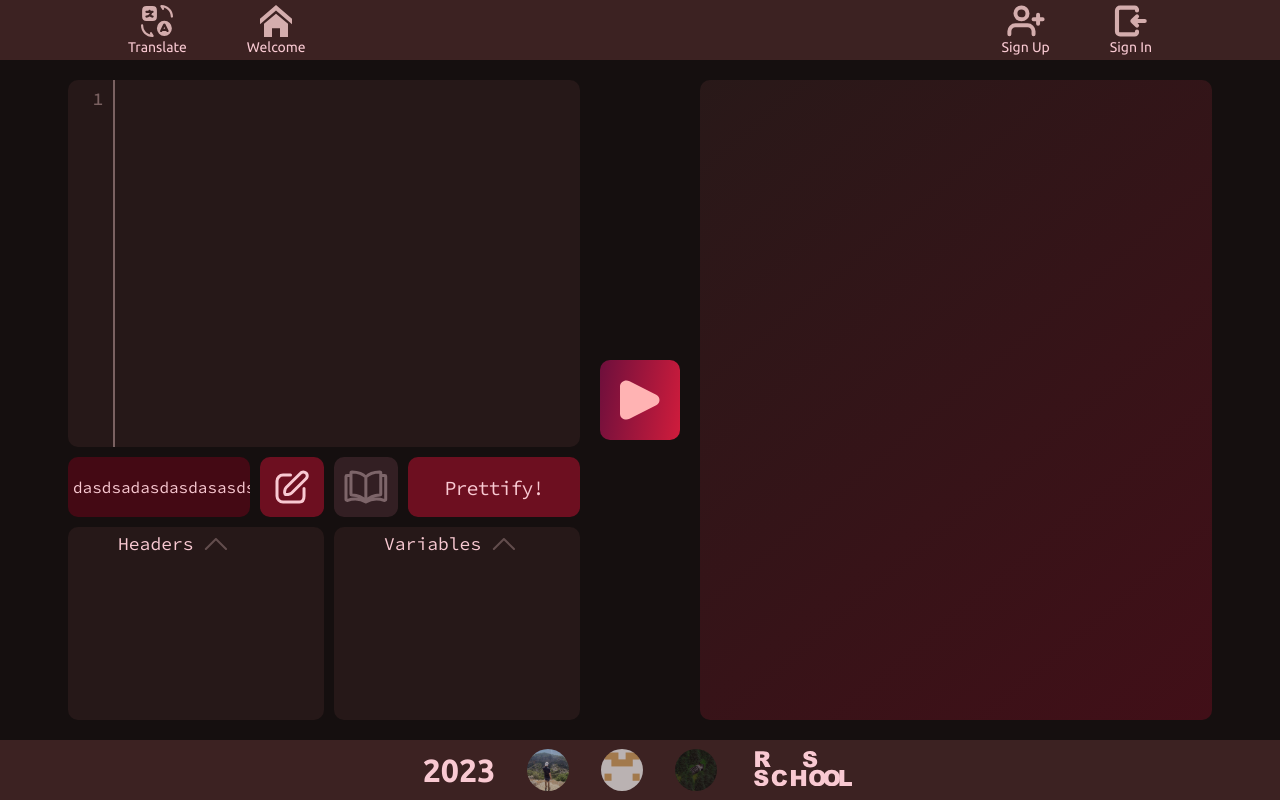
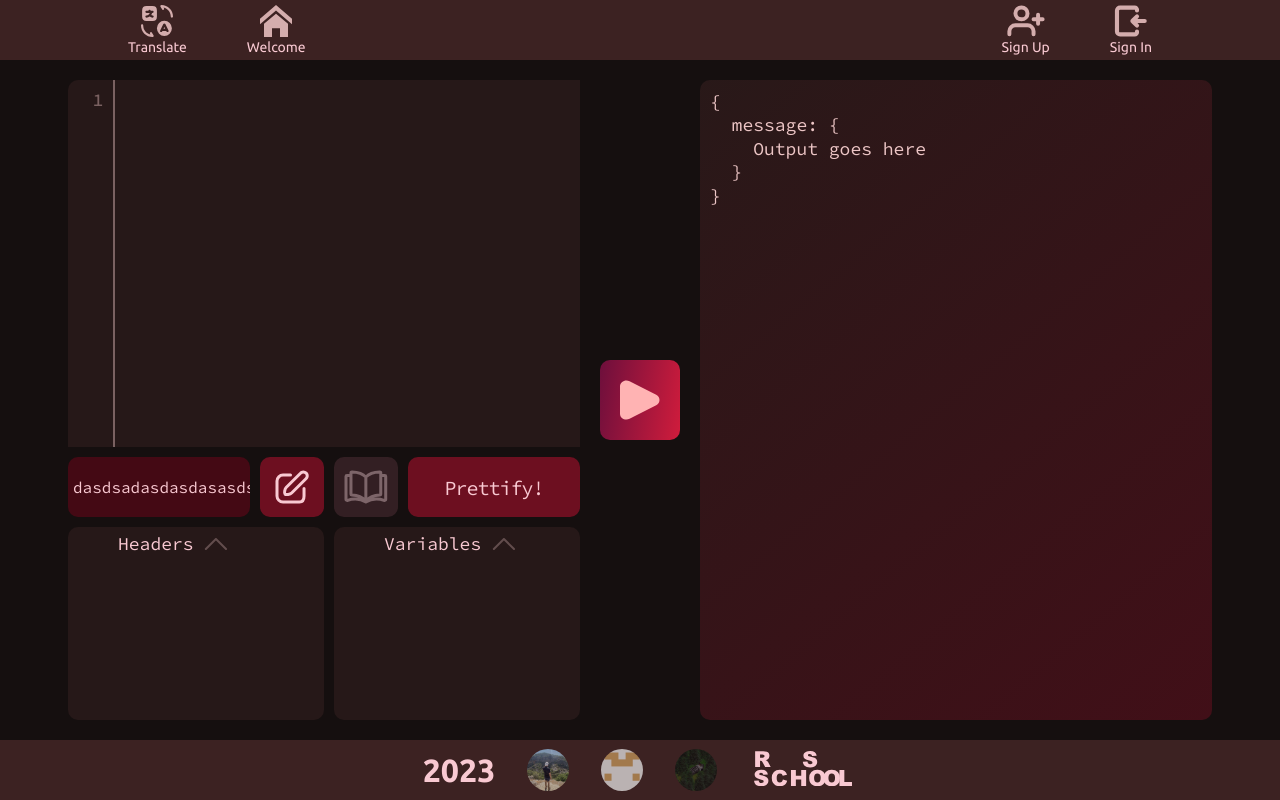
Before and after one commit to shchegolenkov/graphiql-app, a React (Vite) app: page /main in a window 1280 px wide. Built offline with nearby package versions, Linux system fonts and the light colour scheme.

Commit message:
feat: add queryetch function

```diff
--- a/src/pages/Main/Main.module.scss
+++ b/src/pages/Main/Main.module.scss
@@ -18,7 +18,20 @@
   .inputWrapper {
     width: 100%;
     height: 100%;
-    display: flex;
+    display: inline-flex;
+    max-height: 100%;
+
+    overflow: auto;
+
+    &::-webkit-scrollbar-track {
+      background: $color-bg-editor;
+    }
+
+    .editorInput {
+      height: 9999px;
+      overflow: hidden;
+      border-radius: 0;
+    }
   }
 
   * {
@@ -27,11 +40,12 @@
 
   .lines {
     width: 50px;
+    height: 9999px;
     padding: 10px;
 
     font-weight: 500;
     font-size: 18px;
-    line-height: 1;
+    line-height: 1.1;
     text-align: right;
 
     border-radius: 10px 0 0 10px;
@@ -72,16 +86,12 @@
   }
 }
 
-.editorInput {
-  border-radius: 0 10px 10px 0;
-}
-
 textarea {
   padding: 10px;
   width: 100%;
 
   font-size: 18px;
-  line-height: 1;
+  line-height: 1.1;
   color: $color-text-editor;
 
   border-radius: 10px;
@@ -263,6 +273,10 @@ textarea {
 
 .inputViewer {
   height: 100%;
+
+  line-height: 1.3;
+  font-family: 'Source Code Pro', monospace;
+
   background: $color-bg-gradient;
 }
 
@@ -289,6 +303,7 @@ textarea {
     height: auto;
 
     .editor {
+      height: 80dvh;
       width: 100%;
     }
 
--- a/src/pages/Main/Main.tsx
+++ b/src/pages/Main/Main.tsx
@@ -1,4 +1,4 @@
-import { KeyboardEventHandler, useState } from 'react';
+import { ChangeEventHandler, useRef, useState } from 'react';
 
 import { Button } from '@mui/material';
 
@@ -12,7 +12,13 @@ import styles from './Main.module.scss';
 export const Main = () => {
   const [isHeadersActive, setIsHeadersActive] = useState(false);
   const [isVariablesActive, setIsVariablesActive] = useState(false);
-  const [lineNumber, setLineNumber] = useState([<span key="one"></span>]);
+  const [lineNumber, setLineNumber] = useState([<span key="first"></span>]);
+  const [graphQLParams, setGraphQLParams] = useState('');
+  const [output, setOutput] = useState(
+    '{ \n  message: {  \n    Output goes here \n  } \n}'
+  );
+
+  const editor = useRef<HTMLTextAreaElement>(null);
 
   const handleHeadersClick = () => {
     setIsHeadersActive(!isHeadersActive);
@@ -22,16 +28,37 @@ export const Main = () => {
     setIsVariablesActive(!isVariablesActive);
   };
 
-  const handleEditorKeyDown: KeyboardEventHandler<HTMLTextAreaElement> = async (
+  const handleEditorChange: ChangeEventHandler<HTMLTextAreaElement> = (
     event
   ) => {
+    event.preventDefault();
     const textarea = event.target as HTMLTextAreaElement;
     const lines = textarea.value.split('\n').length;
 
+    setGraphQLParams(textarea.value);
+    console.log(graphQLParams);
     setLineNumber(Array(lines).fill(<span></span>));
   };
 
-  const handleEditorKeyUp: KeyboardEventHandler<HTMLTextAreaElement> = () => {};
+  const graphQLFetch = (
+    graphQLParams: string,
+    endpoint = 'https://swapi-graphql.netlify.app/.netlify/functions/index',
+    headers = { 'Content-Type': 'application/json' }
+  ) => {
+    console.log(JSON.stringify(graphQLParams));
+    return fetch(endpoint, {
+      method: 'POST',
+      credentials: 'omit',
+      headers,
+      body: JSON.stringify(graphQLParams || {}),
+    }).then(async (res) => {
+      setOutput(await res.json());
+    });
+  };
+
+  const handleRun = () => {
+    console.log(graphQLFetch(graphQLParams));
+  };
 
   return (
     <main>
@@ -45,8 +72,8 @@ export const Main = () => {
                 ))}
               </div>
               <textarea
-                onKeyDown={handleEditorKeyDown}
-                onKeyUp={handleEditorKeyUp}
+                ref={editor}
+                onChange={handleEditorChange}
                 className={styles.editorInput}
                 name="editor"
                 cols={30}
@@ -114,12 +141,13 @@ export const Main = () => {
             </div>
           </div>
 
-          <Button className={styles.run}>
+          <Button onClick={handleRun} className={styles.run}>
             <img src={run} alt="Run" />
           </Button>
 
           <div className={styles.viewerWrapper}>
             <textarea
+              value={output}
               className={styles.inputViewer}
               name="viewer"
               id=""
```
Also changed, not shown: 1 other file (tests, documents, lock files or other folders).
